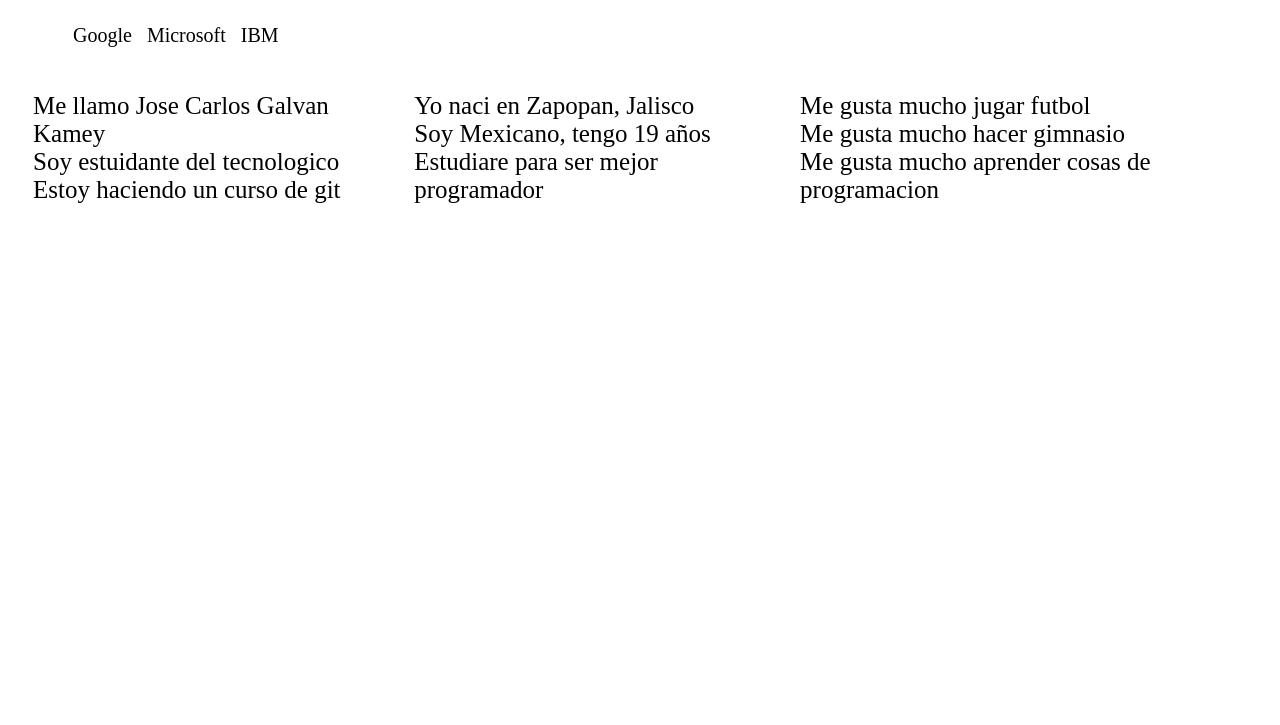
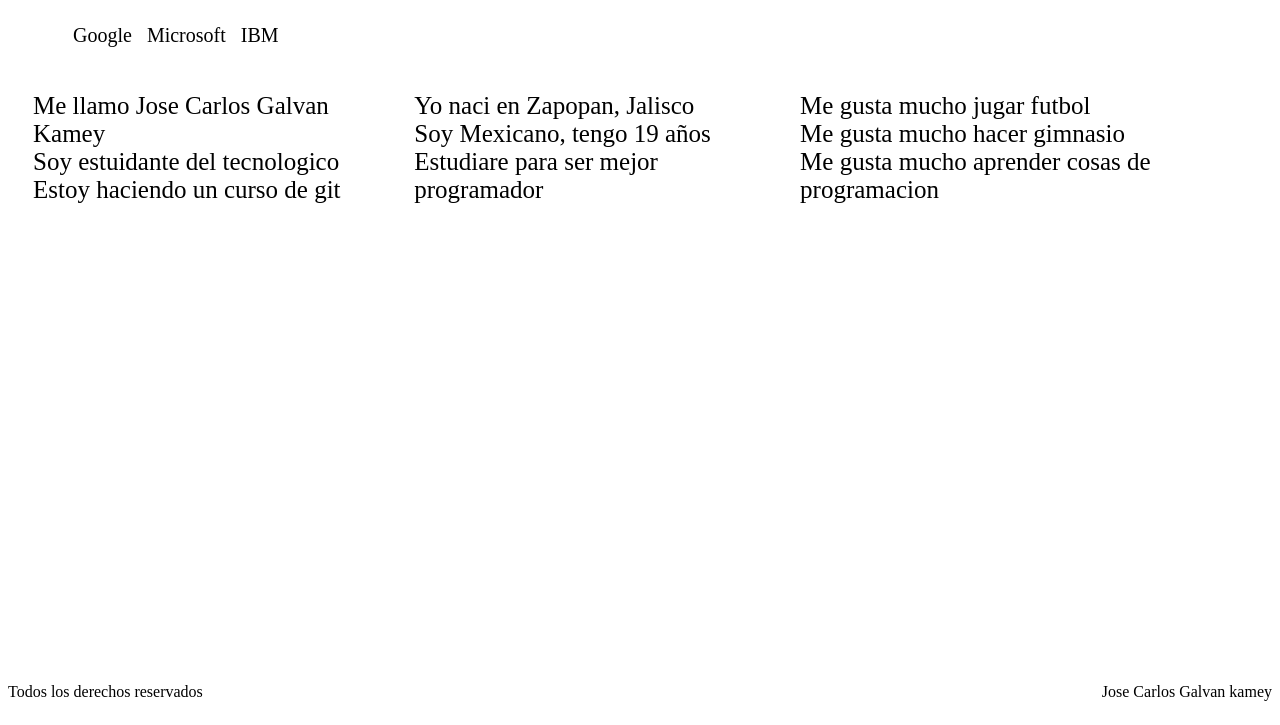
Before and after one commit to Cracklitos-byte/Curso-de-git, a plain HTML site: page index.html in a window 1280 px wide. Shown: the part 77-802 px from the top of the page. Drawn offline with Linux system fonts and the light colour scheme.

Commit message:
Creacion del pie de pagina

```diff
--- a/index.html
+++ b/index.html
@@ -5,7 +5,7 @@
     <meta http-equiv="X-UA-Compatible" content="IE=edge" />
     <meta name="viewport" content="width=device-width, initial-scale=1.0" />
     <link rel="stylesheet" href="style.css" />
-    <title>Document</title>
+    <title>Curso de git</title>
   </head>
   <body>
     <header id="cabecera">
@@ -41,6 +41,10 @@
         </p>
       </div>
     </main>
+    <footer>
+      <p>Todos los derechos reservados</p>
+      <p>Jose Carlos Galvan kamey</p>
+    </footer>
     <script src="app.js"></script>
   </body>
 </html>
--- a/style.css
+++ b/style.css
@@ -16,6 +16,7 @@
 
 main {
   display: flex;
+  height: 600px;
 }
 
 .seccion_principal,
@@ -24,3 +25,8 @@ main {
   font-size: 25px;
   margin-left: 25px;
 }
+
+footer {
+  display: flex;
+  justify-content: space-between;
+}
```
